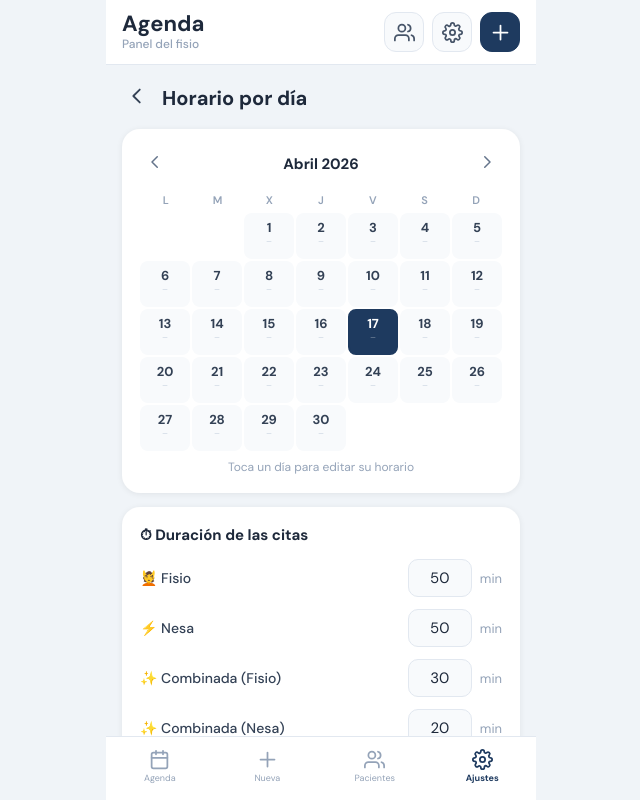
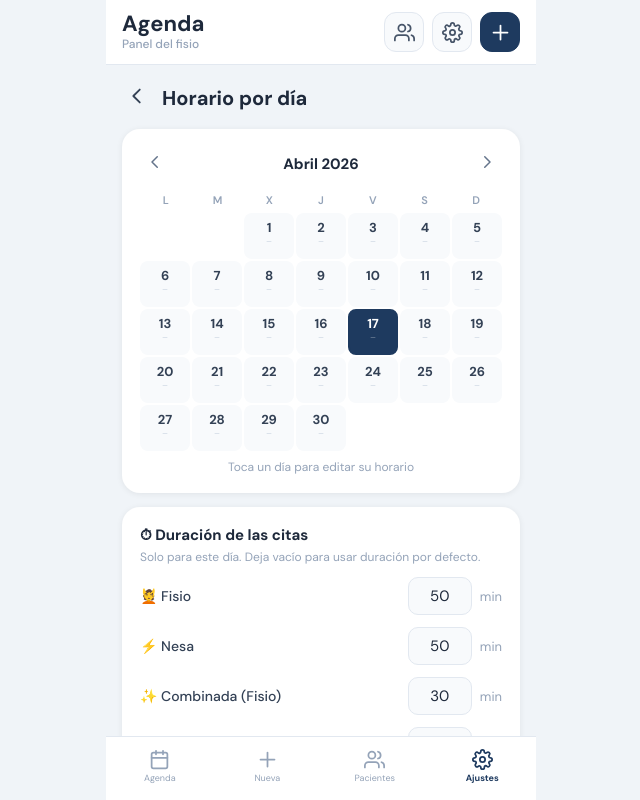
Before and after one commit to llorenstortella-ctrl/agenda-clinica, a React (Vite) app: page / in a window 1280 px wide. Both pictures are taken after a click on the button "Sin horario". Shown: the top 800 px of the page, without its empty margins (319-959 px from the left). Built offline with nearby package versions, Linux system fonts and the light colour scheme.

Commit message:
duraciones por dia y fisio libre

```diff
--- a/src/App.jsx
+++ b/src/App.jsx
@@ -563,7 +563,8 @@ export default function App() {
     return deduplicateApts(valid);
   });
   const [schedule,     setSched]    = useState(function() { return LS.get("sched", {}); });
-  const [durations,    setDurations] = useState(function() { return LS.get("durations", DEFAULT_DURATIONS); });
+  const [durations,    setDurations] = useState(function() { return LS.get("durations", DEFAULT_DURATIONS); }); // defaults globales
+  const [dayDurations, setDayDurations] = useState(function() { return LS.get("dayDurations", {}); }); // por fecha
 
   useEffect(function() {
     LS.set("apts", appointments);
@@ -574,6 +575,7 @@ export default function App() {
     _slotsCache = {}; // Invalidar cache al cambiar horario
   }, [schedule]);
   useEffect(function() { LS.set("durations", durations); }, [durations]);
+  useEffect(function() { LS.set("dayDurations", dayDurations); }, [dayDurations]);
 
   // Sincronizacion entre pestanas: si otra pestana escribe en localStorage,
   // actualizamos el estado de esta pestana automaticamente.
@@ -606,13 +608,13 @@ export default function App() {
   if (isPortal) {
     return <PatientPortal appointments={appointments} setApts={setApts} schedule={schedule} />;
   }
-  return <FisioApp appointments={appointments} setApts={setApts} schedule={schedule} setSched={setSched} durations={durations} setDurations={setDurations} />;
+  return <FisioApp appointments={appointments} setApts={setApts} schedule={schedule} setSched={setSched} durations={durations} setDurations={setDurations} dayDurations={dayDurations} setDayDurations={setDayDurations} />;
 }
 
 // =============================================================================
 // PANEL DEL FISIO
 // =============================================================================
-function FisioApp({ appointments, setApts, schedule, setSched, durations, setDurations }) {
+function FisioApp({ appointments, setApts, schedule, setSched, durations, setDurations, dayDurations, setDayDurations }) {
   const [view,        setView]       = useState("agenda");
   const [selDate,     setSelDate]    = useState(todayKey());
   const [calMonth,    setCalMonth]   = useState(new Date().getMonth());
@@ -686,13 +688,7 @@ function FisioApp({ appointments, setApts, schedule, setSched, durations, setDur
     if (!newApt.patient.trim() || !newApt.time) return;
     if (!newAptNumber || !isValidPhone(newAptNumber)) { setConflict("El WhatsApp del paciente es obligatorio."); return; }
     const dk = newApt.date;
-    if (!(schedule[dk] || []).length) { setConflict("Este día no tiene horario configurado."); return; }
-
-    const inSched = (schedule[dk] || []).some(function(s) {
-      return toMin(newApt.time) >= toMin(s.start) && toMin(newApt.time) + 50 <= toMin(s.end);
-    });
-    if (!inSched) { setConflict("Esa hora está fuera del horario del día."); return; }
-
+    // El fisio puede crear citas sin restriccion de horario — solo verifica conflictos reales
     const err = hasConflict(appointments.filter(function(a) { return a.date === dk; }), newApt.time, newApt.type);
     if (err) {
       setConflict(err);
@@ -1039,19 +1035,17 @@ function FisioApp({ appointments, setApts, schedule, setSched, durations, setDur
 
             <Field label="Hora">
               {(function() {
-                const avail = getSlots(newApt.date, schedule, appointments, newApt.type);
-                if (!(schedule[newApt.date] || []).length) {
-                  return (
-                    <WarnBox>
-                      <Ic n="warn" s={15} c="#92400e" />
-                      <span>Sin horario este día.{" "}
-                        <span onClick={function() { setView("settings"); }} style={{ textDecoration: "underline", cursor: "pointer" }}>Configurar →</span>
-                      </span>
-                    </WarnBox>
-                  );
-                }
+                // El fisio puede reservar cualquier hora libre — sin restriccion de horario
+                var allDayApts = appointments.filter(function(a) { return a.date === newApt.date; });
+                // Generar todas las horas del dia de 6:00 a 22:00 cada 10 min
+                var allTimes = [];
+                for (var m = 360; m <= 1320; m += 10) { allTimes.push(toTime(m)); }
+                // Filtrar solo las que no tienen conflicto
+                var avail = allTimes.filter(function(t) {
+                  return !hasConflict(allDayApts, t, newApt.type);
+                });
                 if (!avail.length) {
-                  return <WarnBox><Ic n="warn" s={15} c="#92400e" /> Sin disponibilidad para este tipo de cita.</WarnBox>;
+                  return <WarnBox><Ic n="warn" s={15} c="#92400e" /> No hay horas disponibles este día.</WarnBox>;
                 }
                 return (
                   <InputRow>
@@ -1103,7 +1097,7 @@ function FisioApp({ appointments, setApts, schedule, setSched, durations, setDur
 
       {/* AJUSTES */}
       {view === "settings" && (
-        <SettingsView schedule={schedule} setSched={setSched} durations={durations} setDurations={setDurations} onBack={function() { setView("agenda"); }} initialDate={selDate} />
+        <SettingsView schedule={schedule} setSched={setSched} durations={durations} setDurations={setDurations} dayDurations={dayDurations} setDayDurations={setDayDurations} onBack={function() { setView("agenda"); }} initialDate={selDate} />
       )}
 
       {/* PORTAL — info para el fisio */}
@@ -1880,7 +1874,8 @@ function DurationEditor({ durations, setDurations }) {
   ];
   return (
     <div style={Object.assign({}, S.card, { marginBottom: 14 })}>
-      <div style={{ fontWeight: 700, color: "#1e293b", fontSize: 15, marginBottom: 14 }}>⏱ Duración de las citas</div>
+      <div style={{ fontWeight: 700, color: "#1e293b", fontSize: 15, marginBottom: 4 }}>⏱ Duración de las citas</div>
+      <div style={{ fontSize: 12, color: "#94a3b8", marginBottom: 12 }}>Solo para este día. Deja vacío para usar duración por defecto.</div>
       {items.map(function(item) {
         return (
           <div key={item.key} style={{ display: "flex", alignItems: "center", justifyContent: "space-between", marginBottom: 12 }}>
@@ -1913,7 +1908,7 @@ function DurationEditor({ durations, setDurations }) {
 // =============================================================================
 // AJUSTES — horario por dia
 // =============================================================================
-function SettingsView({ schedule, setSched, durations, setDurations, onBack, initialDate }) {
+function SettingsView({ schedule, setSched, durations, setDurations, dayDurations, setDayDurations, onBack, initialDate }) {
   const init = parseD(initialDate);
   const [calYear,  setCalYear]  = useState(init.getFullYear());
   const [calMonth, setCalMonth] = useState(init.getMonth());
@@ -2030,7 +2025,19 @@ function SettingsView({ schedule, setSched, durations, setDurations, onBack, ini
       </div>
 
       {/* CONFIGURACION DE DURACIONES */}
-      <DurationEditor durations={durations} setDurations={setDurations} />
+      <DurationEditor
+        dk={editDk}
+        durations={dayDurations[editDk] || durations}
+        setDurations={function(updater) {
+          setDayDurations(function(prev) {
+            var current = prev[editDk] || Object.assign({}, durations);
+            var updated = typeof updater === "function" ? updater(current) : updater;
+            var n = Object.assign({}, prev);
+            n[editDk] = updated;
+            return n;
+          });
+        }}
+      />
 
       <div style={Object.assign({}, S.card, { marginBottom: 90 })}>
         <div style={{ display: "flex", justifyContent: "space-between", alignItems: "flex-start", marginBottom: 14 }}>
```
